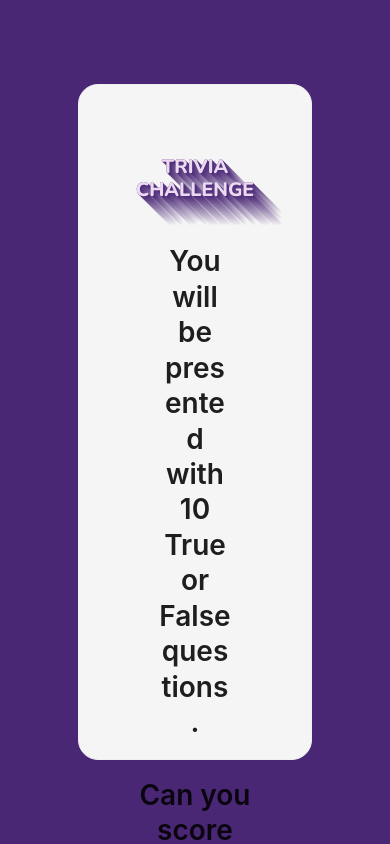
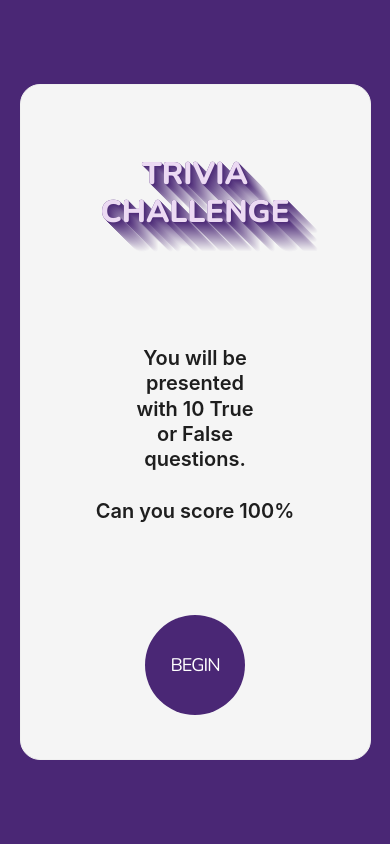
Before and after one commit to lortiz24/braingame, a React (Vite) app: page /question in a window 390 px wide. Shown: the top 844 px of the page. Built offline with nearby package versions, Linux system fonts and the light colour scheme.

Commit message:
homepage responsive listo

```diff
--- a/src/main.tsx
+++ b/src/main.tsx
@@ -8,11 +8,9 @@ import { BrainGameProvider } from './context/BrainGameProvider';
 ReactDOM.createRoot(document.getElementById('root') as HTMLElement).render(
   <React.StrictMode>
     <BrowserRouter>
-      {/* <MainLayout > */}
       <BrainGameProvider>
         <AppRouter />
       </BrainGameProvider>
-      {/* </MainLayout> */}
     </BrowserRouter>
   </React.StrictMode>,
 )
--- a/src/pages/home-page/HomePage.css
+++ b/src/pages/home-page/HomePage.css
@@ -14,9 +14,22 @@
   box-sizing: border-box;
   border-radius: 20px;
   text-align: center;
-
 }
-
+.title-responsive {
+  font-size: 28px !important;
+}
+@media (max-width: 768px) {
+  .card-home-page {
+    width: 90%;
+  }
+  .title-responsive {
+    font-size: 20px !important;
+  }
+  .title-part.line-1 {
+    margin: 0;
+    font-size: 8vw !important;
+  }
+}
 .title .title-part {
   font-weight: 1000;
   font-family: "Nunito", sans-serif;
@@ -47,13 +60,12 @@
 }
 
 .pulse-button {
-
   display: block;
   width: 100px;
   height: 100px;
   font-size: 1.3em;
   font-weight: light;
-  font-family:"Nunito", sans-serif;
+  font-family: "Nunito", sans-serif;
   text-transform: uppercase;
   text-align: center;
   line-height: 100px;
--- a/src/pages/home-page/HomePage.tsx
+++ b/src/pages/home-page/HomePage.tsx
@@ -34,10 +34,10 @@ const HomePage = () => {
 
         <Row justify={'center'}>
           <Col span={12}>
-            <Title level={2} style={{ fontSize: '28px' }}>You will be presented with 10 True or False questions.</Title>
+            <Title className="title-responsive" level={2} >You will be presented with 10 True or False questions.</Title>
           </Col>
           <Col span={24}>
-            <Title level={2} style={{ fontSize: '28px' }}>Can you score 100%</Title>
+            <Title className="title-responsive" level={2} >Can you score 100%</Title>
           </Col>
         </Row>
 
```
Also changed, not shown: src/components/Button.tsx (deleted, +0 -9 lines), src/App.css (deleted), src/assets/BrameTime.jpg (deleted), src/assets/Logo.png (deleted).
